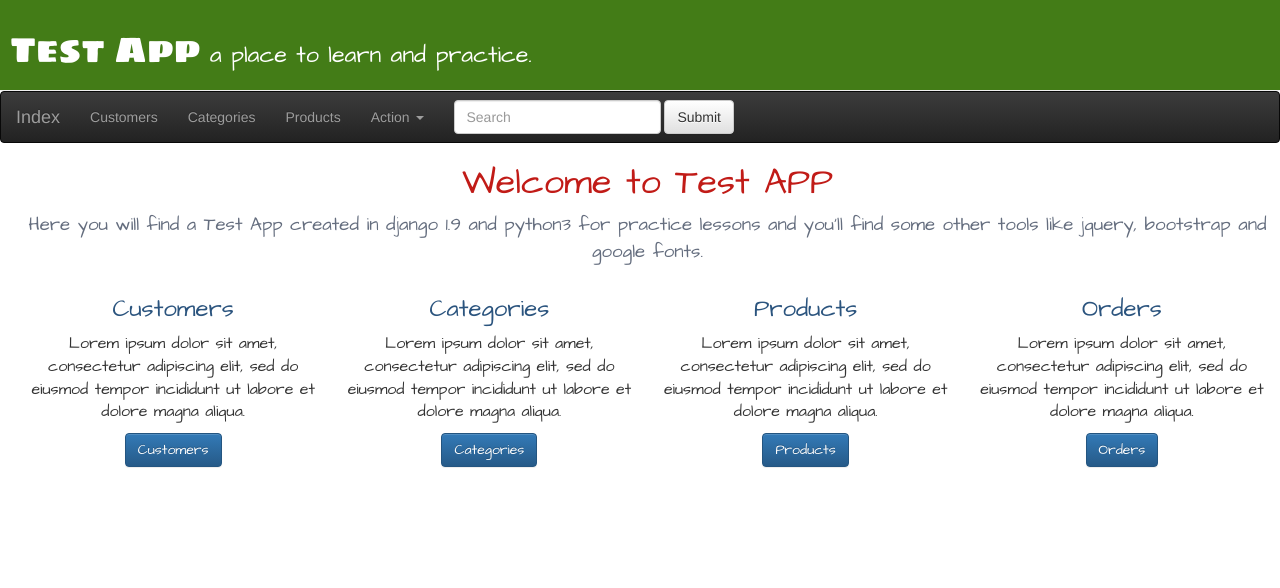
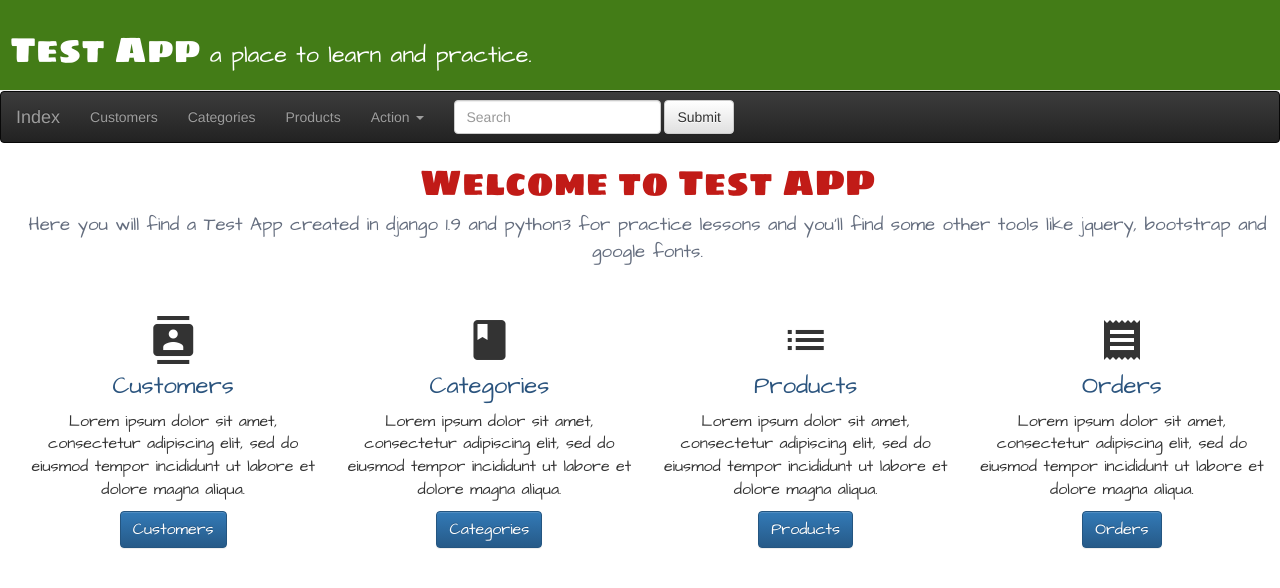
Before and after one commit to aldenso/djangoTestApp, a Django app: page / in a window 1280 px wide. Shown: the top 588 px of the page. Run offline with Django 3.2, Linux system fonts and the light colour scheme; some libraries are stand-ins or nearby versions.

Commit message:
Google icons added, plus some changes to style

```diff
--- a/app/static/css/app.css
+++ b/app/static/css/app.css
@@ -60,20 +60,59 @@
 .principal-div {
 	text-align: center;
 	color: #C11B17;
+	font-family: 'Sigmar One', cursive;
 }
 
 .principal-div p {
 	text-align: center;
 	color: #646D7E;
+	font-family: 'Architects Daughter';
+}
+
+.panel-heading {
+	margin-bottom: 1px;
+}
+
+.panel-body {
+	margin-top: 1px;
+}
+
+.content-center {
+	text-align: center;
 }
 
 .row {
 	text-align: center;
+	margin-top: 15px;
 }
 
+.col-md-3 i {
+	margin-top: 25px;
+}
 .col-md-3 h3 {
+	margin-top: 1px;
 	color: #2B547E;
 }
 .col-md-3 p {
 	font-size: 12pt;
 }
+
+.col-md-3 a {
+	font-size: 12pt;
+	margin-bottom: 20px;
+}
+
+
+/* Rules for sizing the icon. */
+.material-icons.md-18 { font-size: 18px; }
+.material-icons.md-24 { font-size: 24px; }
+.material-icons.md-36 { font-size: 36px; }
+.material-icons.md-48 { font-size: 48px; }
+
+/* Rules for using icons as black on a light background. */
+.material-icons.md-dark { color: rgba(0, 0, 0, 0.54); }
+.material-icons.md-dark.md-inactive { color: rgba(0, 0, 0, 0.26); }
+
+/* Rules for using icons as white on a dark background. */
+.material-icons.md-light { color: rgba(255, 255, 255, 1); }
+.material-icons.md-light.md-inactive { color: rgba(255, 255, 255, 0.3); }
--- a/app/templates/app/base.html
+++ b/app/templates/app/base.html
@@ -6,18 +6,19 @@
     <meta http-equiv="X-UA-Compatible" content="IE=edge">
     <meta name="viewport" content="width=device-width, initial-scale=1">
 
-<script type="text/javascript" src="https://code.jquery.com/jquery-2.2.1.js"></script>
+
 <!-- Latest compiled and minified CSS -->
 <link rel="stylesheet" href="https://maxcdn.bootstrapcdn.com/bootstrap/3.3.6/css/bootstrap.min.css" integrity="sha384-1q8mTJOASx8j1Au+a5WDVnPi2lkFfwwEAa8hDDdjZlpLegxhjVME1fgjWPGmkzs7" crossorigin="anonymous">
 
 <!-- Optional theme -->
 <link rel="stylesheet" href="https://maxcdn.bootstrapcdn.com/bootstrap/3.3.6/css/bootstrap-theme.min.css" integrity="sha384-fLW2N01lMqjakBkx3l/M9EahuwpSfeNvV63J5ezn3uZzapT0u7EYsXMjQV+0En5r" crossorigin="anonymous">
 
-<!-- Latest compiled and minified JavaScript -->
-<script src="https://maxcdn.bootstrapcdn.com/bootstrap/3.3.6/js/bootstrap.min.js" integrity="sha384-0mSbJDEHialfmuBBQP6A4Qrprq5OVfW37PRR3j5ELqxss1yVqOtnepnHVP9aJ7xS" crossorigin="anonymous"></script>
+
 
 <link href='https://fonts.googleapis.com/css?family=Architects+Daughter' rel='stylesheet' type='text/css'>
 <link href='https://fonts.googleapis.com/css?family=Sigmar+One' rel='stylesheet' type='text/css'>
+
+<link href="https://fonts.googleapis.com/icon?family=Material+Icons" rel="stylesheet">
 
 
 <link rel="stylesheet" type="text/css" href="{% static 'css/app.css' %}">
@@ -79,5 +80,9 @@
 
 {% endblock %}
 </div>
+<script type="text/javascript" src="https://code.jquery.com/jquery-2.2.1.js"></script>
+
+<!-- Latest compiled and minified JavaScript -->
+<script src="https://maxcdn.bootstrapcdn.com/bootstrap/3.3.6/js/bootstrap.min.js" integrity="sha384-0mSbJDEHialfmuBBQP6A4Qrprq5OVfW37PRR3j5ELqxss1yVqOtnepnHVP9aJ7xS" crossorigin="anonymous"></script>
 </body>
 </html>
--- a/app/templates/app/index.html
+++ b/app/templates/app/index.html
@@ -7,24 +7,28 @@
 <p>Here you will find a Test App created in django 1.9 and python3 for practice lessons and you'll find some other tools like jquery, bootstrap and google fonts.</p>
 </div>
 
-  <div class="container-fluid" style="margin-top:10px" >
+  <div class="container-fluid">
     <div class="row">
       <div class="col-md-3">
+        <i class="material-icons md-48">contacts</i>
         <h3>Customers</h3>
         <p>Lorem ipsum dolor sit amet, consectetur adipiscing elit, sed do eiusmod tempor incididunt ut labore et dolore magna aliqua.</p>
         <a class="btn btn-primary" href="{% url 'customer_list' %}">Customers</a>
       </div>
       <div class="col-md-3">
+        <i class="material-icons md-48">class</i>
         <h3>Categories</h3>
         <p>Lorem ipsum dolor sit amet, consectetur adipiscing elit, sed do eiusmod tempor incididunt ut labore et dolore magna aliqua.</p>
         <a class="btn btn-primary" href="{% url 'category_list' %}">Categories</a>
       </div>
       <div class="col-md-3">
+        <i class="material-icons md-48">list</i>
         <h3>Products</h3>
         <p>Lorem ipsum dolor sit amet, consectetur adipiscing elit, sed do eiusmod tempor incididunt ut labore et dolore magna aliqua.</p>
         <a class="btn btn-primary" href="{% url 'product_list' %}">Products</a>
       </div>
       <div class="col-md-3">
+        <i class="material-icons md-48">receipt</i>
         <h3>Orders</h3>
         <p>Lorem ipsum dolor sit amet, consectetur adipiscing elit, sed do eiusmod tempor incididunt ut labore et dolore magna aliqua.</p>
         <a class="btn btn-primary" href="#contact">Orders</a>
```
Also changed, not shown: app/templates/app/customer_list.html (+14 -8 lines).
